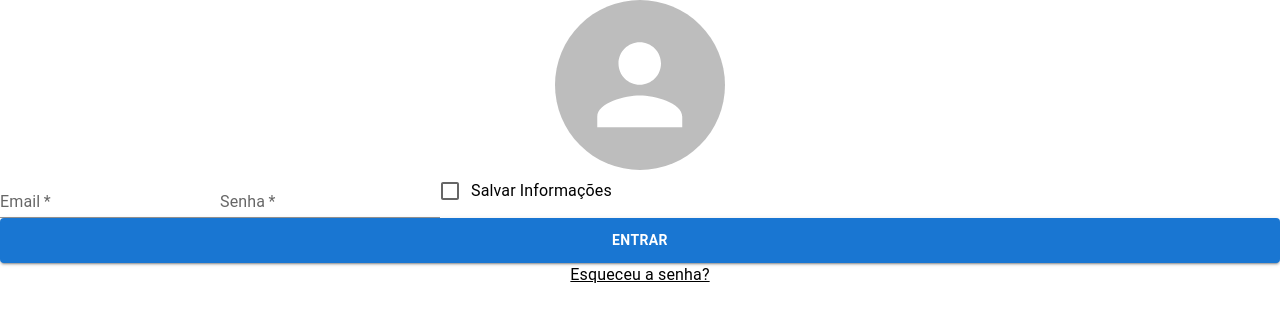
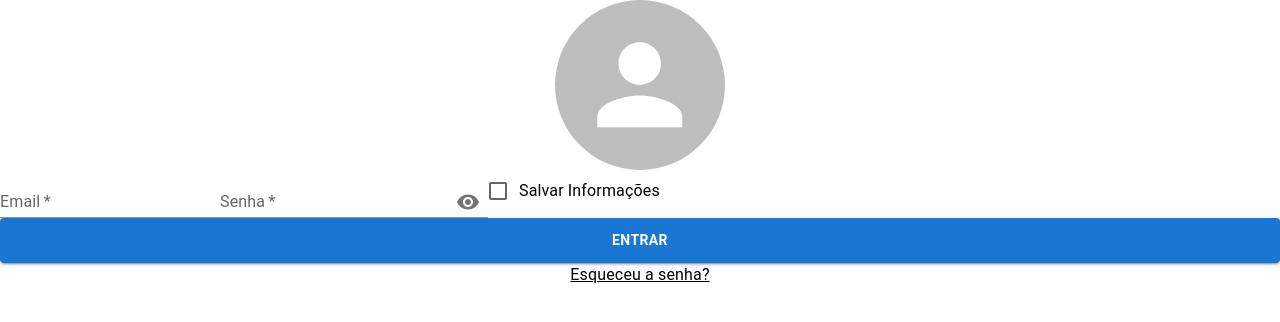
Before and after one commit to matchingbet/web, a Next.js app: page /login/login in a window 1280 px wide. Shown: the top 322 px of the page. Built offline with nearby package versions, Linux system fonts and the light colour scheme.

Commit message:
feat: control form inputs

```diff
--- a/package.json
+++ b/package.json
@@ -11,6 +11,7 @@
   "dependencies": {
     "@emotion/react": "^11.9.0",
     "@emotion/styled": "^11.8.1",
+    "@mui/icons-material": "^5.8.2",
     "@mui/material": "^5.8.2",
     "next": "12.1.6",
     "react": "18.1.0",
--- a/src/pages/login/login.tsx
+++ b/src/pages/login/login.tsx
@@ -1,4 +1,6 @@
-import { Box, Checkbox, FormControlLabel, Link, styled, TextField, Typography } from "@mui/material";
+import React, { useState } from "react";
+import { Box, Checkbox, FormControlLabel, IconButton, InputAdornment, Link, styled, TextField, Typography } from "@mui/material";
+import { VisibilityOff, Visibility } from "@mui/icons-material";
 
 import { CommonButton } from "../../components/CommonButton/CommonButton";
 import { Logo } from "../../components/Logo/Logo";
@@ -24,13 +26,63 @@ const StyledForm = styled(Box)(({ theme }) => ({
 }));
 
 export default function Login() {
+  const [email, setEmail] = useState<string>('');
+  const [password, setPassword] = useState<string>('');
+  const [showPassword, setShowPassword] = useState<boolean>(false);
+  const [saveInformation, setSaveInformation] = useState<boolean>(false);
+
+  const handleSubmit = (e: React.FormEvent) => {
+    e.preventDefault();
+    console.log(email);
+    console.log(password);
+    console.log(saveInformation);
+  }
+
+  const handleClickShowPassword = (showPassword: boolean) => {
+    setShowPassword(showPassword);
+  };
+
   return (
     <StyledBox>
       <Logo size={170} />
-      <StyledForm component="form">
-        <TextField label="Email" variant="standard" required />
-        <TextField label="Senha" variant="standard" required />
-        <FormControlLabel control={<Checkbox />} label={"Salvar Informações"} />
+      <StyledForm component="form" onSubmit={handleSubmit}>
+        <TextField
+          value={email}
+          onChange={(e) => setEmail(e.target.value)}
+          type="email"
+          label="Email"
+          variant="standard"
+          required
+        />
+        <TextField
+          value={password}
+          onChange={(e) => setPassword(e.target.value)}
+          type={showPassword ? "text" : "password"}
+          label="Senha"
+          variant="standard"
+          required
+          InputProps={{
+            endAdornment: (
+              <InputAdornment position="end">
+                <IconButton
+                  aria-label="toggle password visibility"
+                  onClick={() => handleClickShowPassword(!showPassword)}
+                >
+                  {showPassword ? <VisibilityOff /> : <Visibility />}
+                </IconButton>
+              </InputAdornment>
+            ),
+          }}
+        />
+        <FormControlLabel
+          control={
+            <Checkbox
+              value={saveInformation}
+              onChange={(e) => setSaveInformation(e.target.checked)}
+            />
+          }
+          label={"Salvar Informações"}
+        />
         <CommonButton type="submit" text="ENTRAR" />
       </StyledForm>
 
```
Also changed, not shown: 1 other file (tests, documents, lock files or other folders).
